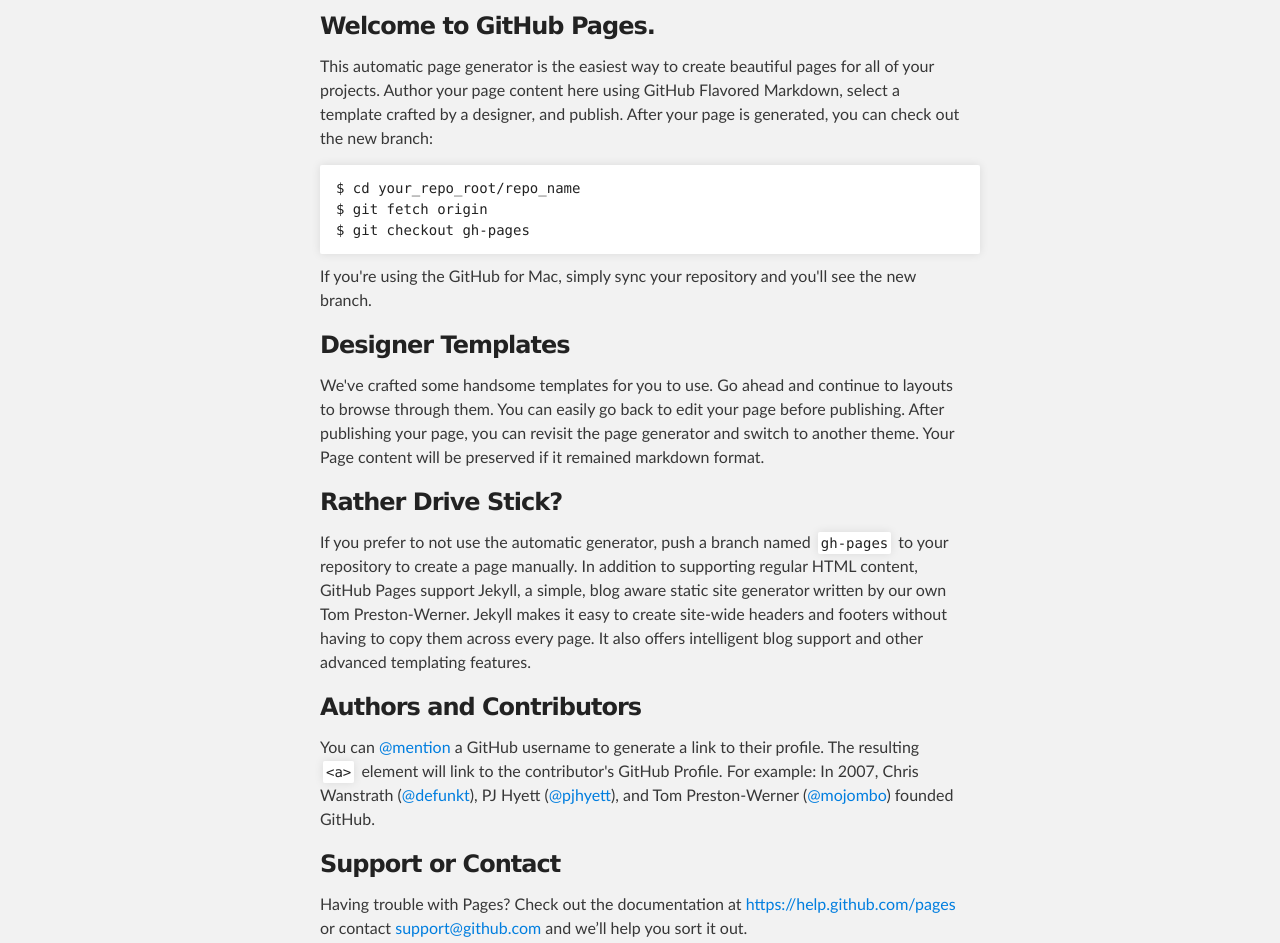
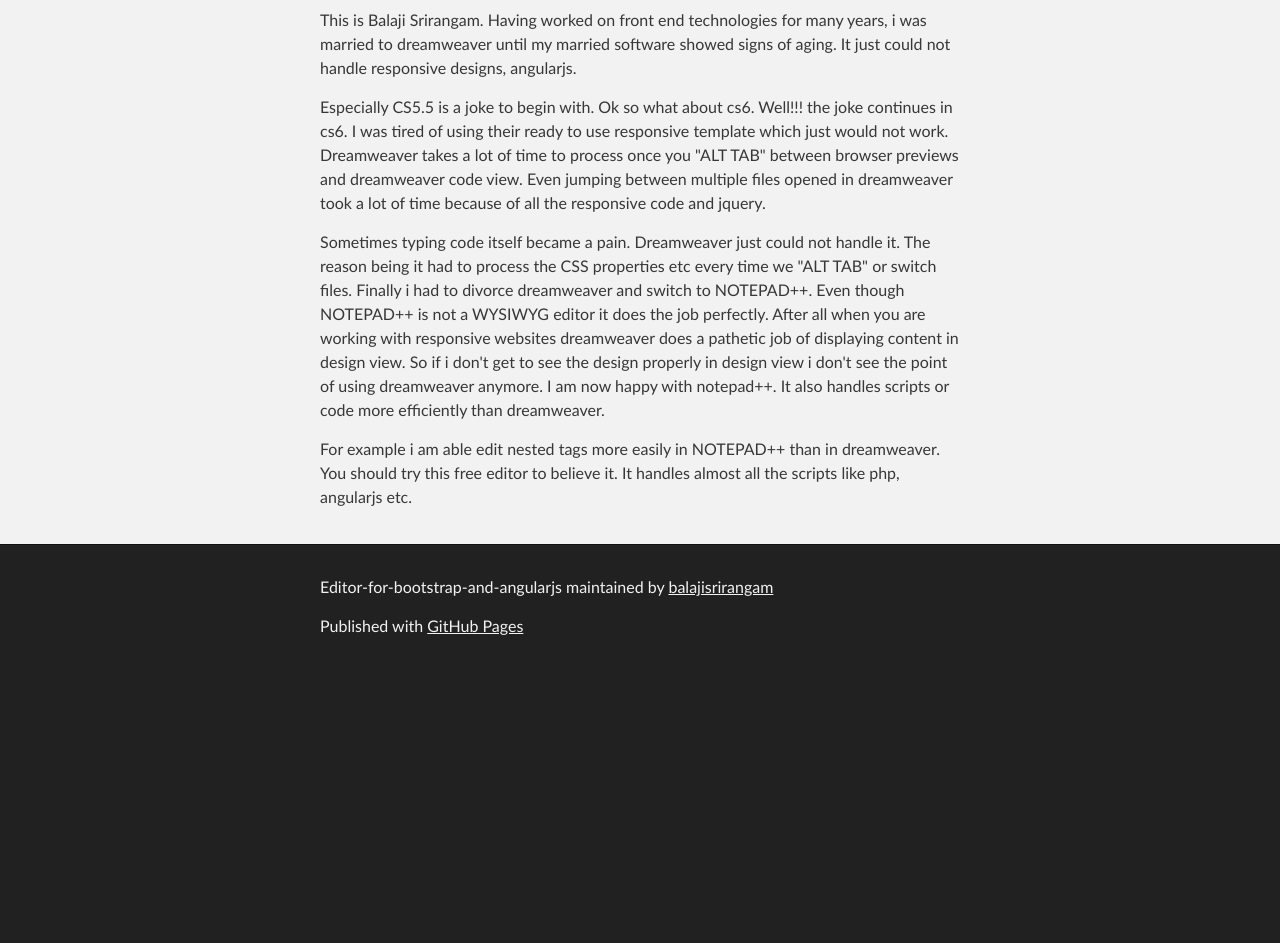
Before and after one commit to balajisrirangam/Editor-for-bootstrap-and-angularjs, a plain HTML site: page index.html in a window 1280 px wide. Shown: the part 315-1258 px from the top of the page. After the commit the page ends 988 px from the top, so only its background shows below. Drawn offline with Linux system fonts and the light colour scheme.

```diff
--- a/index.html
+++ b/index.html
@@ -31,37 +31,13 @@
     <!-- MAIN CONTENT -->
     <div id="main_content_wrap" class="outer">
       <section id="main_content" class="inner">
-        <h3>
-<a id="welcome-to-github-pages" class="anchor" href="#welcome-to-github-pages" aria-hidden="true"><span class="octicon octicon-link"></span></a>Welcome to GitHub Pages.</h3>
+        <p>This is Balaji Srirangam. Having worked on front end technologies for many years, i was married to dreamweaver until my married software showed signs of aging. It just could not handle responsive designs, angularjs. </p>
 
-<p>This automatic page generator is the easiest way to create beautiful pages for all of your projects. Author your page content here using GitHub Flavored Markdown, select a template crafted by a designer, and publish. After your page is generated, you can check out the new branch:</p>
+<p>Especially CS5.5 is a joke to begin with. Ok so what about cs6. Well!!! the joke continues in cs6. I was tired of using their ready to use responsive template which just would not work. Dreamweaver takes a lot of time to process once you "ALT TAB" between browser previews and dreamweaver code view. Even jumping between multiple files opened in dreamweaver took a lot of time because of all the responsive code and jquery. </p>
 
-<pre><code>$ cd your_repo_root/repo_name
-$ git fetch origin
-$ git checkout gh-pages
-</code></pre>
+<p>Sometimes typing code itself became a pain. Dreamweaver just could not handle it. The reason being it had to process the CSS properties etc every time we "ALT TAB" or switch files. Finally i had to divorce dreamweaver and switch to NOTEPAD++. Even though NOTEPAD++ is not a WYSIWYG editor it does the job perfectly. After all when you are working with responsive websites dreamweaver does a pathetic job of displaying content in design view. So if i don't get to see the design properly in design view i don't see the point of using dreamweaver anymore. I am now happy with notepad++. It also handles scripts or code more efficiently than dreamweaver. </p>
 
-<p>If you're using the GitHub for Mac, simply sync your repository and you'll see the new branch.</p>
-
-<h3>
-<a id="designer-templates" class="anchor" href="#designer-templates" aria-hidden="true"><span class="octicon octicon-link"></span></a>Designer Templates</h3>
-
-<p>We've crafted some handsome templates for you to use. Go ahead and continue to layouts to browse through them. You can easily go back to edit your page before publishing. After publishing your page, you can revisit the page generator and switch to another theme. Your Page content will be preserved if it remained markdown format.</p>
-
-<h3>
-<a id="rather-drive-stick" class="anchor" href="#rather-drive-stick" aria-hidden="true"><span class="octicon octicon-link"></span></a>Rather Drive Stick?</h3>
-
-<p>If you prefer to not use the automatic generator, push a branch named <code>gh-pages</code> to your repository to create a page manually. In addition to supporting regular HTML content, GitHub Pages support Jekyll, a simple, blog aware static site generator written by our own Tom Preston-Werner. Jekyll makes it easy to create site-wide headers and footers without having to copy them across every page. It also offers intelligent blog support and other advanced templating features.</p>
-
-<h3>
-<a id="authors-and-contributors" class="anchor" href="#authors-and-contributors" aria-hidden="true"><span class="octicon octicon-link"></span></a>Authors and Contributors</h3>
-
-<p>You can <a href="https://github.com/blog/821" class="user-mention">@mention</a> a GitHub username to generate a link to their profile. The resulting <code>&lt;a&gt;</code> element will link to the contributor's GitHub Profile. For example: In 2007, Chris Wanstrath (<a href="https://github.com/defunkt" class="user-mention">@defunkt</a>), PJ Hyett (<a href="https://github.com/pjhyett" class="user-mention">@pjhyett</a>), and Tom Preston-Werner (<a href="https://github.com/mojombo" class="user-mention">@mojombo</a>) founded GitHub.</p>
-
-<h3>
-<a id="support-or-contact" class="anchor" href="#support-or-contact" aria-hidden="true"><span class="octicon octicon-link"></span></a>Support or Contact</h3>
-
-<p>Having trouble with Pages? Check out the documentation at <a href="https://help.github.com/pages">https://help.github.com/pages</a> or contact <a href="mailto:support@github.com">support@github.com</a> and we’ll help you sort it out.</p>
+<p>For example i am able edit  nested tags more easily in NOTEPAD++ than in dreamweaver. You should try this free editor to believe it. It handles almost all the scripts like php, angularjs etc.</p>
       </section>
     </div>
 
```
Also changed, not shown: params.json (+1 -1 lines).
